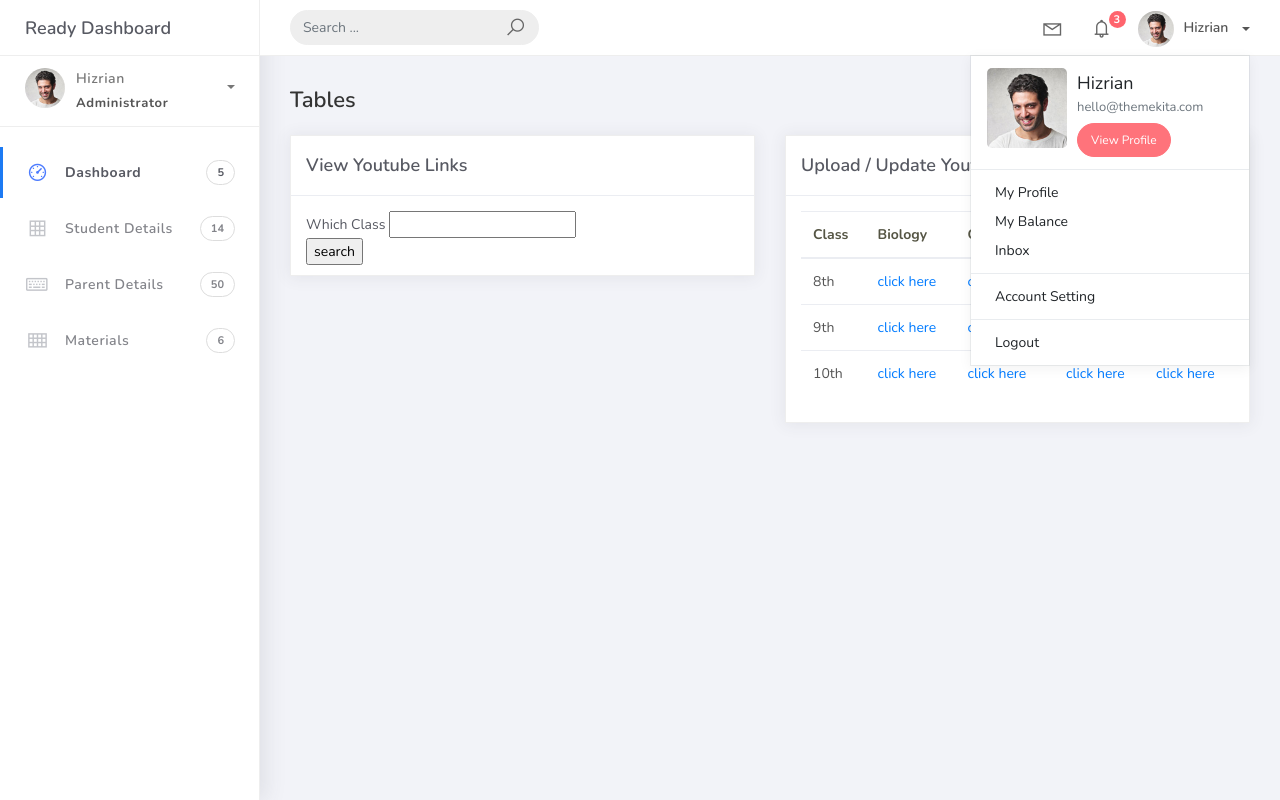
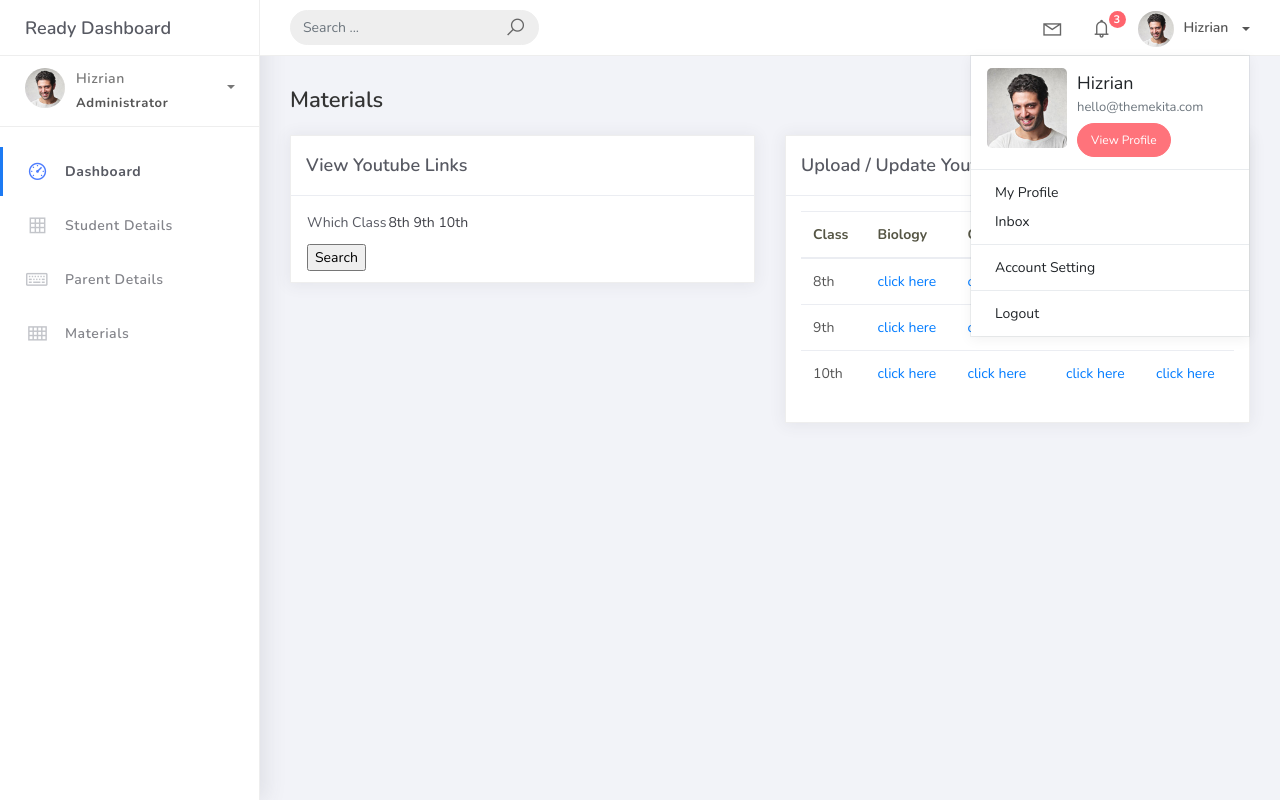
Before and after one commit to Sathvidhu/Mini-Project, a PHP site: page /material.php in a window 1280 px wide, after a click on "Hizrian". Run offline with PHP 8.4, Linux system fonts and the light colour scheme; data that the repository does not hold is empty.

Commit message:
fix :updated chapter number to 7

```diff
--- a/admin/material.php
+++ b/admin/material.php
@@ -115,12 +115,11 @@
 									</li>
 									<div class="dropdown-divider"></div>
 									<a class="dropdown-item" href="#"><i class="ti-user"></i> My Profile</a>
-									<a class="dropdown-item" href="#"></i> My Balance</a>
 									<a class="dropdown-item" href="#"><i class="ti-email"></i> Inbox</a>
 									<div class="dropdown-divider"></div>
-									<a class="dropdown-item" href="#"><i class="ti-settings"></i> Account Setting</a>
+									<a class="dropdown-item" href="settings.php"><i class="ti-settings"></i> Account Setting</a>
 									<div class="dropdown-divider"></div>
-									<a class="dropdown-item" href="#"><i class="fa fa-power-off"></i> Logout</a>
+									<a class="dropdown-item" href="adminlogin.php"><i class="fa fa-power-off"></i> Logout</a>
 								</ul>
 								<!-- /.dropdown-user -->
 							</li>
@@ -170,28 +169,25 @@
 							<a href="index.php">
 								<i class="la la-dashboard"></i>
 								<p>Dashboard</p>
-								<span class="badge badge-count">5</span>
 							</a>
 						</li>
 						<li class="nav-item">
 							<a href="student.php">
 								<i class="la la-table"></i>
 								<p>Student Details</p>
-								<span class="badge badge-count">14</span>
 							</a>
 						</li>
 						<li class="nav-item">
 							<a href="parent.php">
 								<i class="la la-keyboard-o"></i>
 								<p>Parent Details</p>
-								<span class="badge badge-count">50</span>
 							</a>
 						</li>
 						<li class="nav-item">
 							<a href="material.php">
 								<i class="la la-th"></i>
 								<p>Materials</p>
-								<span class="badge badge-count">6</span>
+								<!-- <span class="badge badge-count">6</span> -->
 							</a>
 						</li>
 					</ul>
@@ -200,7 +196,7 @@
 			<div class="main-panel">
 				<div class="content">
 					<div class="container-fluid">
-						<h4 class="page-title">Tables</h4>
+						<h4 class="page-title">Materials</h4>
 						<div class="row">
 							<div class="col-md-6">
 								<div class="card">
@@ -209,70 +205,26 @@
 									</div>
 									<div class="card-body">
 										<form action="" method="get">
+											<table border="0" align="left">
                                             <tr>
+                                                <td>Which Class</td>
                                                  	<td>
-													Which Class
-												</td>
-												<input type="text" name="cls" id="class">
-												<br>
-											<td colspan="2">
-												<input type="submit" value="search" id="btn" name="search1">
+                                                    	<label><input type="radio" name="cls" id="class8" value="8"> 8th</label>
+														<label><input type="radio" name="cls" id="class9" value="9"> 9th</label>
+														<label><input type="radio" name="cls" id="class10" value="10"> 10th</label>
         										  	</td>
     										</tr>
-											<script>
-												<?php
-												if ($class == 8) {
-													if(isset($_GET['search1'])){
-            $classn
-			=$_GET['search1'];
-            $conn=mysqli_connect('localhost','root','','class8');
-            $s="select * from biology where biology='$biology'";
-            $result=mysqli_query($conn, $s);
-            if(mysqli_num_rows($result)>0){
-                while($row=mysqli_fetch_array($result)){
-                    ?>
-                <table border="1" >
-                <th>biology</th>
-                <th>chemistry</th>
-                <th>maths</th>
-                <th>physics</th>
-
-
-                <th id="action">Action</th>
-            </tr>
     										<tr>
-                <td><?php echo $row['biology']; ?></td>
-                <td><?php echo $row['chemistry']; ?></td>
-                <td><?php echo $row['maths']; ?></td>
-                <td><?php echo $row['physics']; ?></td>
-
-
-
-                <td id="action"><a href="student.php?edit=<?php echo $row['email'];  ?>"> <input style="margin-left: 30px;" type="button" value="Edit"></a>
-                  <a href="student.php?delete=<?php echo $row['email'];  ?>">  <input style="margin-left: 20px;" type="button" value="Delete"></a></td>
+        										<td colspan="9" align="" style="padding-top: 10px;">
+           											<input type="submit" value="Search" id="btn" name="search1">
+       	 										</td>
     										</tr>
 											</table>
-        <?php
-                }
-            }
-            else{
-                echo '<script>
-                    Swal.fire({
-                    title: "Error!",
-                    text: "Data not found",
-                    icon: "error",
-                    confirmButtonText: "OK"
-                    }).then(() => {
-                    window.location.href = "student.php";
-                    });
-                    </script>';
 
-            }
-        }
-												}
-												?>
-											</script>
 										</form>
+									</div>
+								</div>
+							</div>
 
 
 
@@ -280,12 +232,6 @@
 
 
 
-
-									</div>
-								</div>
-
-
-							</div>
 							<div class="col-md-6">
 								<div class="card">
 									<div class="card-header">
@@ -331,6 +277,14 @@
 
 
 							</div>
+						</div>
+					</div>
+				</div>
+			</div>
+		</div>
+	</div>
+</body>
+
 
 
 
```
Lines whose indentation alone changed are shown as unchanged.
